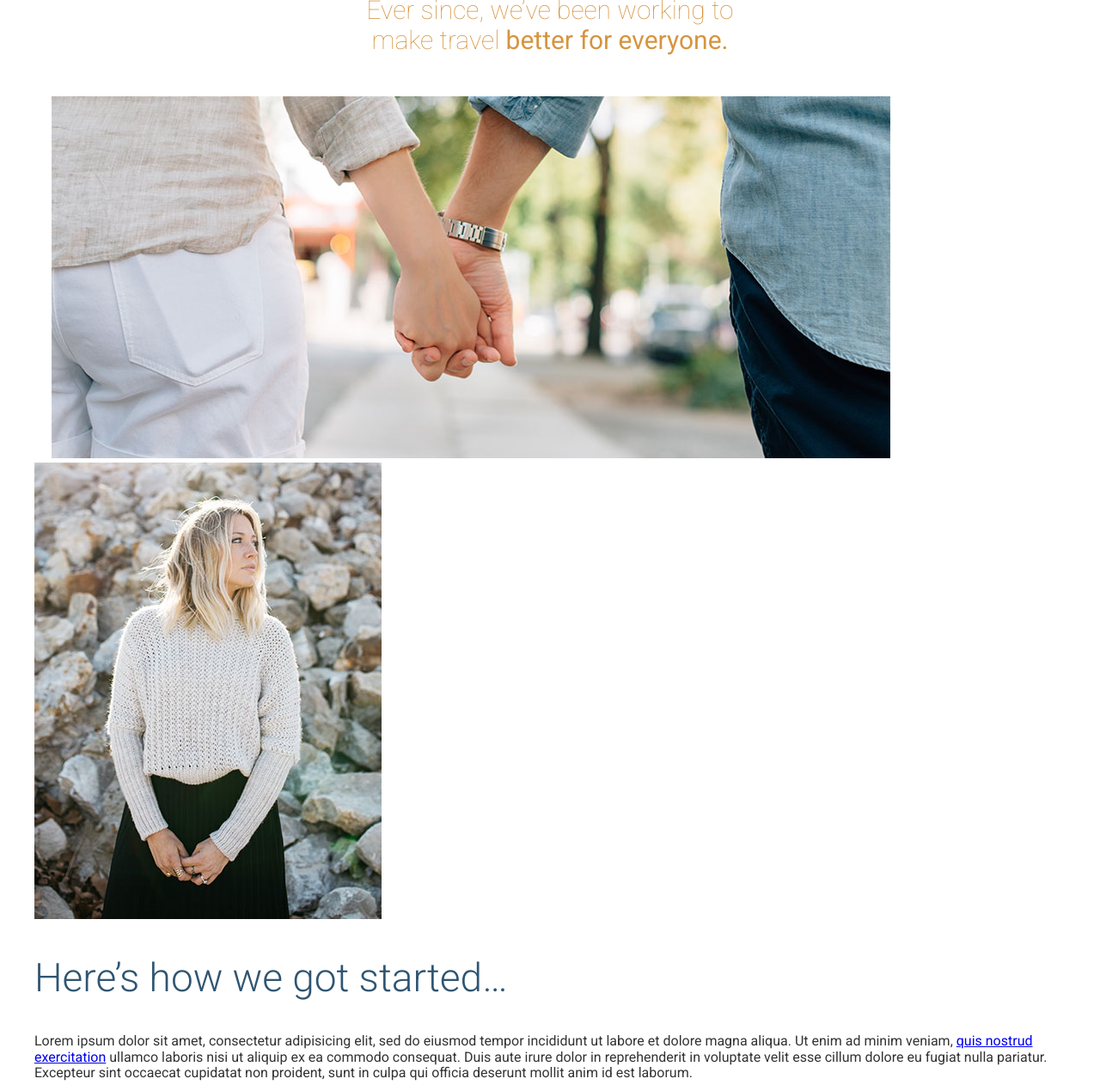
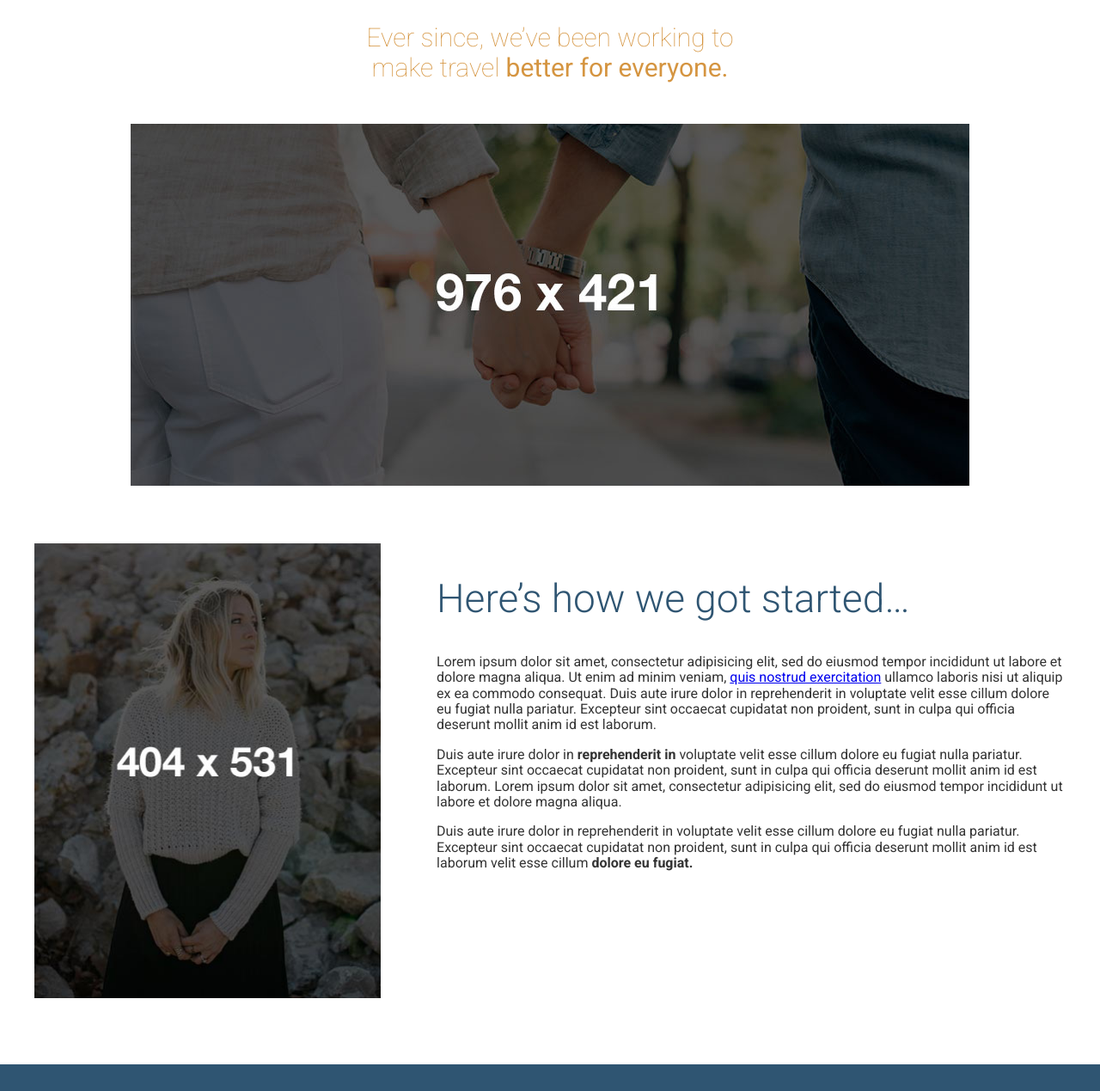
Before and after one commit to kprenesti/practice-travel-site, a website: page app/index.html in a window 1280 px wide. Shown: the part 775-2044 px from the top of the page at 86% size. Drawn offline with Linux system fonts and the light colour scheme.

Commit message:
Finished our story section

```diff
--- a/app/assets/styles/base/_global.css
+++ b/app/assets/styles/base/_global.css
@@ -1,3 +1,8 @@
+* {
+  box-sizing: border-box;
+
+}
+
 body {
   font-family: 'Roboto', sans-serif;
   color: #333;
--- a/app/assets/styles/base/_mixins.css
+++ b/app/assets/styles/base/_mixins.css
@@ -5,7 +5,7 @@
 }
 
 @define-mixin atMedium{
-  @media (min-width: 800px){
+  @media (min-width: 880px){
     @mixin-content;
   }
 }
@@ -15,3 +15,11 @@
     @mixin-content;
   }
 }
+
+@define-mixin clearFix {
+  &::after{
+    content: '';
+    clear: both;
+    display: table;
+  }
+}
--- a/app/assets/styles/modules/_page-section.css
+++ b/app/assets/styles/modules/_page-section.css
@@ -1,5 +1,9 @@
 .page-section {
-  padding: 40px 0;
+  padding: 1.2rem 0;
+
+  @mixin atMedium {
+    padding: 4.5rem 0;
+  }
 
   &--blue {
     background-color: $mainBlue;
--- /dev/null
+++ b/app/assets/styles/modules/_row.css
@@ -0,0 +1,44 @@
+.row {
+  @mixin clearFix;
+
+  &--gutters {
+    margin-right: -65px;
+  }
+
+  &--gutters > div{
+    padding-right: 65px;
+  }
+
+  /*&__image {
+    margin-left: auto;
+    margin-right: auto;
+  }
+
+&__image-100 {
+  width: 100%;
+}*/
+
+
+  @mixin atMedium {
+
+
+    &__medium-4 {
+      float: left;
+      width: 33.33%;
+    }
+
+    &__medium-4--larger {
+      width: 37%;
+    }
+
+    &__medium-8 {
+      float: left;
+      width: 66.66%;
+    }
+
+    &__medium-8--smaller {
+      width: 63%;
+    }
+  }
+
+}
--- a/app/assets/styles/modules/_wrapper.css
+++ b/app/assets/styles/modules/_wrapper.css
@@ -1,14 +1,28 @@
 .wrapper {
-  padding: 0 1.25rem;
-  max-width: 1200px;
-  margin: 0 auto;
+  padding-left: 18px;
+  padding-right: 18px;
+  max-width: 1236px;
+  margin-left: auto;
+  margin-right: auto;
+  overflow: hidden;
 
   &--medium {
     max-width: 976px;
   }
 
   .wrapper {
-    margin-left: 0;
-    margin-right: 0;
+    padding-left: 0;
+    padding-right: 0;
+  } /* renders as .wrapper.wrapper */
+
+  &--b-margin {
+    margin-bottom: 1rem;
+
+    @mixin atSmall {
+      margin-bottom: 3.875rem;
+    } /*end mixin */
+
   }
-}
+
+
+} /*end wrapper */
--- a/app/assets/styles/styles.css
+++ b/app/assets/styles/styles.css
@@ -7,3 +7,4 @@
 @import "modules/_wrapper";
 @import "modules/_page-section";
 @import "modules/_headline";
+@import "modules/_row";
--- a/app/index.html
+++ b/app/index.html
@@ -24,9 +24,9 @@
   <div class="large-hero">
     <picture>
       <source srcset="assets/images/hero--large.jpg 1920w, assets/images/hero--large-hi-dpi.jpg 3840w" media="(min-width: 1250px)" />
-      <source srcset="assets/images/hero--medium.jpg 1380w, assets/images/hero--medium-high-dpi.jpg 2760w" media="(min-width: 990px)" />
-      <source srcset="assets/images/hero--small.jpg 990w, assets/images/hero--small-high-dpi.jpg 1980w" media="(min-width: 640px)" />
-      <img class="large-hero__image" srcset="assets/images/hero--smaller.jpg 640w, assets/images/hero--smaller-high-dpi.jpg 1280w" alt="View of mountains and ocean" />
+      <source srcset="assets/images/hero--medium.jpg 1380w, assets/images/hero--medium-hi-dpi.jpg 2760w" media="(min-width: 990px)" />
+      <source srcset="assets/images/hero--small.jpg 990w, assets/images/hero--small-hi-dpi.jpg 1980w" media="(min-width: 640px)" />
+      <img class="large-hero__image" srcset="assets/images/hero--smaller.jpg 640w, assets/images/hero--smaller-hi-dpi.jpg 1280w" alt="View of mountains and ocean" />
     </picture>
     <div class="large-hero__text-content">
       <div class="wrapper">
@@ -43,16 +43,26 @@
     <div class="wrapper">
       <h2 class="headline headline--centered headline--thin headline--b-margin-small">The first trip we planned <strong>was our own.</strong></h2>
       <h3 class="headline headline--narrow headline--centered headline--orange headline--small headline--thin headline--b-margin-large">Ever since, we&rsquo;ve been working to make travel <strong>better for everyone.</strong></h3>
-      <div class="wrapper wrapper-medium">
-        <img src="assets/images/first-trip.jpg" alt="Couple walking down a street.">
+      <div class="wrapper wrapper--medium wrapper--b-margin">
+        <img sizes="(min-width: 970px) 976px, 100vw" srcset="assets/images/first-trip-low-res-i.jpg 565w, assets/images/first-trip-i.jpg 976w, assets/images/first-trip-hi-dpi-i.jpg 1952w" alt="Couple walking down a street.">
       </div>
-      <img src="assets/images/our-start.jpg" alt="Our founder, Jane Doe">
-      <h2 class="headline">Here&rsquo;s how we got started&hellip;</h2>
-      <p>Lorem ipsum dolor sit amet, consectetur adipisicing elit, sed do eiusmod tempor incididunt ut labore et dolore magna aliqua. Ut enim ad minim veniam, <a href="#">quis nostrud exercitation</a> ullamco laboris nisi ut aliquip ex ea commodo consequat. Duis aute irure dolor in reprehenderit in voluptate velit esse cillum dolore eu fugiat nulla pariatur. Excepteur sint occaecat cupidatat non proident, sunt in culpa qui officia deserunt mollit anim id est laborum.</p>
-      <p>Duis aute irure dolor in <strong>reprehenderit in</strong> voluptate velit esse cillum dolore eu fugiat nulla pariatur. Excepteur sint occaecat cupidatat non proident, sunt in culpa qui officia deserunt mollit anim id est laborum. Lorem ipsum dolor sit amet, consectetur adipisicing elit, sed do eiusmod tempor incididunt ut labore et dolore magna aliqua.</p>
-      <p>Duis aute irure dolor in reprehenderit in voluptate velit esse cillum dolore eu fugiat nulla pariatur. Excepteur sint occaecat cupidatat non proident, sunt in culpa qui officia deserunt mollit anim id est laborum velit esse cillum <strong>dolore eu fugiat.</strong></p>
-    </div>
-  </div>
+        <div class="row row--gutters">
+          <div class="row__medium-4 row__medium-4--larger">
+            <picture>
+              <source sizes="404px" srcset="assets/images/our-start-i.jpg 404w, assets/images/our-start-hi-dpi-i.jpg 808w" media="(min-width: 1020px)">
+              <source sizes="320px" srcset="assets/images/our-start-portrait-i.jpg 382w, assets/images/our-start-portrait-hi-dpi-i.jpg 764w" media="(min-width: 800px)">
+              <img srcset="assets/images/our-start-landscape.jpg 800w, assets/images/our-start-landscape-hi-dpi.jpg 1600" alt="Our founder, Jane Doe">
+            </picture>
+          </div>
+          <div class="row__medium-8 row__medium-8--smaller">
+            <h2 class="headline">Here&rsquo;s how we got started&hellip;</h2>
+            <p>Lorem ipsum dolor sit amet, consectetur adipisicing elit, sed do eiusmod tempor incididunt ut labore et dolore magna aliqua. Ut enim ad minim veniam, <a href="#">quis nostrud exercitation</a> ullamco laboris nisi ut aliquip ex ea commodo consequat. Duis aute irure dolor in reprehenderit in voluptate velit esse cillum dolore eu fugiat nulla pariatur. Excepteur sint occaecat cupidatat non proident, sunt in culpa qui officia deserunt mollit anim id est laborum.</p>
+            <p>Duis aute irure dolor in <strong>reprehenderit in</strong> voluptate velit esse cillum dolore eu fugiat nulla pariatur. Excepteur sint occaecat cupidatat non proident, sunt in culpa qui officia deserunt mollit anim id est laborum. Lorem ipsum dolor sit amet, consectetur adipisicing elit, sed do eiusmod tempor incididunt ut labore et dolore magna aliqua.</p>
+            <p>Duis aute irure dolor in reprehenderit in voluptate velit esse cillum dolore eu fugiat nulla pariatur. Excepteur sint occaecat cupidatat non proident, sunt in culpa qui officia deserunt mollit anim id est laborum velit esse cillum <strong>dolore eu fugiat.</strong></p>
+          </div><!--end row-8 (col)-->
+        </div><!--end row-->
+      </div><!--end wrapper-->
+    </div><!--end #ourBeginning-->
 
   <div id="features" class="page-section page-section--blue">
     <div class="wrapper">
--- a/app/temp/styles/styles.css
+++ b/app/temp/styles/styles.css
@@ -421,6 +421,11 @@ textarea {
   font: inherit; /* 2 */
 }
 
+* {
+  box-sizing: border-box;
+
+}
+
 body {
   font-family: 'Roboto', sans-serif;
   color: #333;
@@ -520,9 +525,14 @@ img {
 }
 
 .wrapper {
-  padding: 0 1.25rem;
-  max-width: 1200px;
-  margin: 0 auto;
+  padding-left: 18px;
+  padding-right: 18px;
+  max-width: 1236px;
+  margin-left: auto;
+  margin-right: auto;
+  overflow: hidden;
+
+
 }
 
 .wrapper--medium {
@@ -530,13 +540,35 @@ img {
 }
 
 .wrapper .wrapper {
-  margin-left: 0;
-  margin-right: 0;
+  padding-left: 0;
+  padding-right: 0;
 }
 
+/* renders as .wrapper.wrapper */
+
+.wrapper--b-margin {
+  margin-bottom: 1rem;/*end mixin */
+}
+
+@media (min-width: 530px) {
+
+  .wrapper--b-margin {
+    margin-bottom: 3.875rem;
+  }
+}
+
+/*end wrapper */
+
 .page-section {
-  padding: 40px 0;
+  padding: 1.2rem 0;
 
+}
+
+@media (min-width: 880px) {
+
+  .page-section {
+    padding: 4.5rem 0;
+  }
 }
 
 .page-section--blue {
@@ -579,3 +611,47 @@ img {
 .headline--b-margin-large {
   margin-bottom: 1.6em;
 }
+
+.row::after {
+  content: '';
+  clear: both;
+  display: table;
+}
+
+.row--gutters {
+  margin-right: -65px;
+}
+
+.row--gutters > div{
+  padding-right: 65px;
+}
+
+/*&__image {
+    margin-left: auto;
+    margin-right: auto;
+  }
+
+&__image-100 {
+  width: 100%;
+}*/
+
+@media (min-width: 880px) {
+
+  .row__medium-4 {
+    float: left;
+    width: 33.33%;
+  }
+
+  .row__medium-4--larger {
+    width: 37%;
+  }
+
+  .row__medium-8 {
+    float: left;
+    width: 66.66%;
+  }
+
+  .row__medium-8--smaller {
+    width: 63%;
+  }
+}
--- a/gulp/tasks/styles.js
+++ b/gulp/tasks/styles.js
@@ -4,11 +4,12 @@ var gulp = require('gulp'),
     cssvars = require('postcss-simple-vars'),
     nested = require('postcss-nested'),
     imports = require('postcss-import'),
+    hexrgba = require('postcss-hexrgba'),
     mixins = require('postcss-mixins');
 
 gulp.task('css', function(){
   return gulp.src('./app/assets/styles/styles.css')
-  .pipe(postcss([imports, mixins, cssvars, autoprefixer, nested]))
+  .pipe(postcss([imports, mixins, cssvars, autoprefixer, hexrgba, nested]))
   .on('error', function(error){
     console.log(error.toString());
     this.emit('end');
--- a/package.json
+++ b/package.json
@@ -26,6 +26,7 @@
     "gulp": "^3.9.1",
     "gulp-postcss": "^6.1.1",
     "gulp-watch": "^4.3.9",
+    "postcss-hexrgba": "^0.2.0",
     "postcss-import": "^8.1.2",
     "postcss-mixins": "^5.0.1",
     "postcss-nested": "^1.0.0",
```
